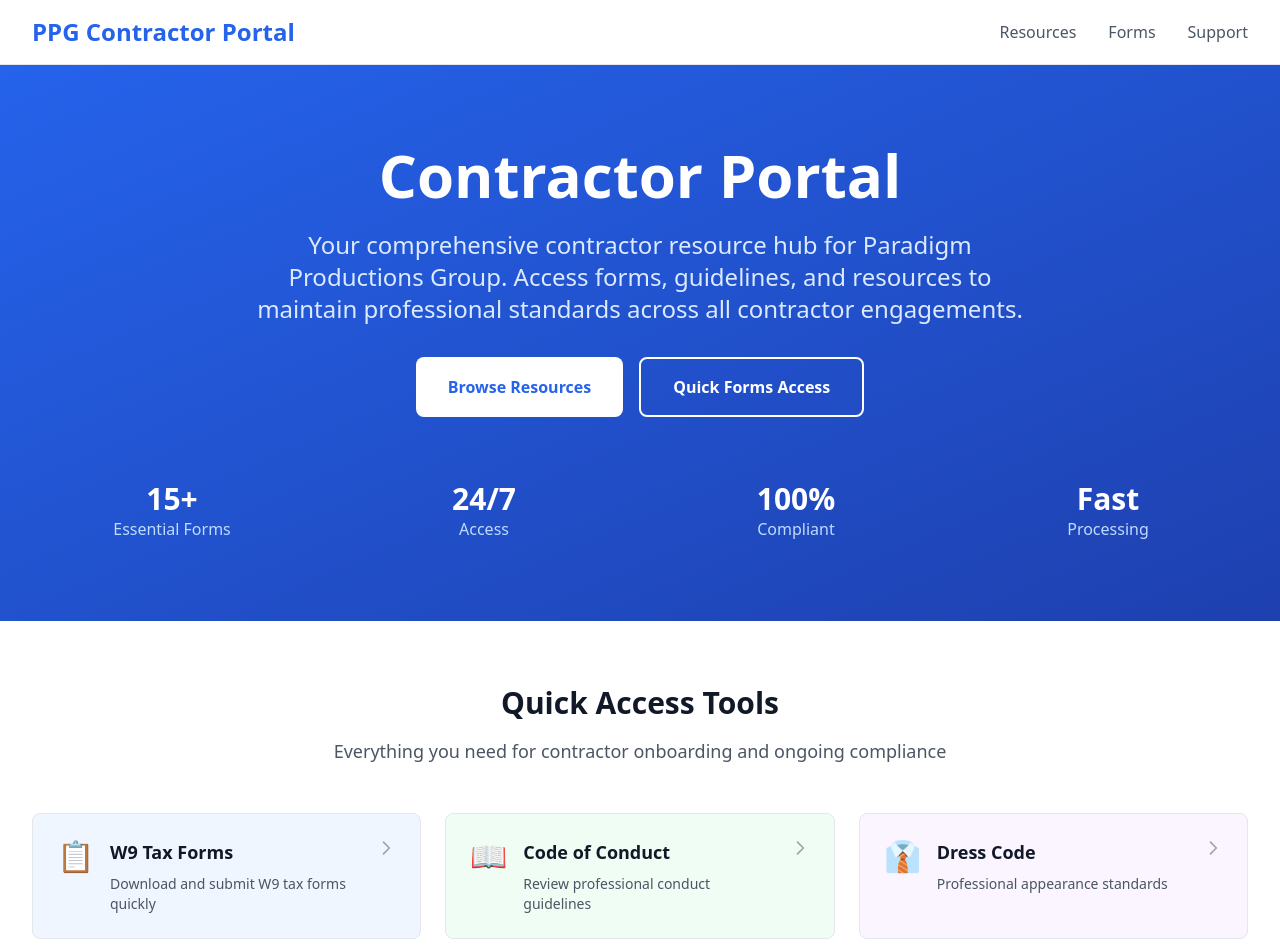
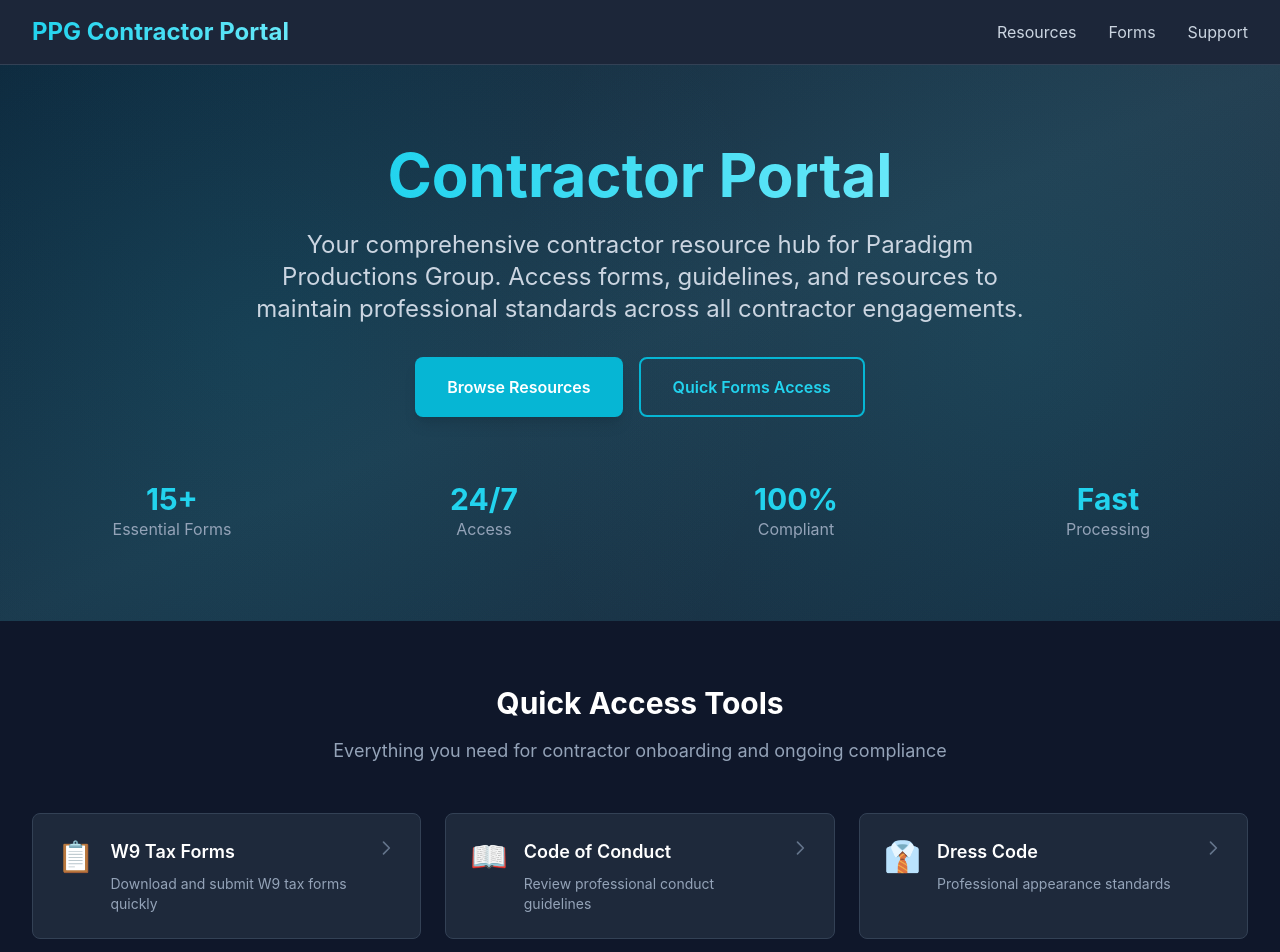
Before and after one commit to Jrocchetti/Contractor-Resource-Center, a Next.js app: page / in a window 1280 px wide. Shown: the top 952 px of the page. Built offline with nearby package versions, Linux system fonts and the light colour scheme.

Commit message:
Update styling to match Brand Central: Dark theme with teal accents, modern cards, and professional layout

```diff
--- a/src/app/globals.css
+++ b/src/app/globals.css
@@ -2,40 +2,41 @@
 @tailwind components;
 @tailwind utilities;
 
+/* Brand Central inspired dark theme */
 :root {
-  --foreground-rgb: 0, 0, 0;
-  --background-start-rgb: 214, 219, 220;
-  --background-end-rgb: 255, 255, 255;
-}
-
-@media (prefers-color-scheme: dark) {
-  :root {
-    --foreground-rgb: 255, 255, 255;
-    --background-start-rgb: 0, 0, 0;
-    --background-end-rgb: 0, 0, 0;
-  }
+  --foreground-rgb: 255, 255, 255;
+  --background-start-rgb: 15, 23, 42;
+  --background-end-rgb: 30, 41, 59;
 }
 
 body {
   color: rgb(var(--foreground-rgb));
   background: linear-gradient(
       to bottom,
-      transparent,
+      rgb(var(--background-start-rgb)),
       rgb(var(--background-end-rgb))
-    )
-    rgb(var(--background-start-rgb));
+    );
+  min-height: 100vh;
 }
 
 @layer components {
   .btn-primary {
-    @apply bg-primary-600 text-white px-6 py-3 rounded-lg font-medium hover:bg-primary-700 transition-colors duration-200;
+    @apply bg-primary-500 text-white px-6 py-3 rounded-lg font-medium hover:bg-primary-600 transition-all duration-300 shadow-lg hover:shadow-xl;
   }
 
   .btn-secondary {
-    @apply bg-gray-100 text-gray-800 px-6 py-3 rounded-lg font-medium hover:bg-gray-200 transition-colors duration-200;
+    @apply bg-gray-700 text-gray-100 px-6 py-3 rounded-lg font-medium hover:bg-gray-600 transition-all duration-300 border border-gray-600;
   }
 
   .card {
-    @apply bg-white rounded-lg shadow-md border border-gray-200 p-6;
+    @apply bg-gray-800 rounded-lg shadow-xl border border-gray-700 p-6 hover:border-primary-500 transition-all duration-300;
+  }
+
+  .card-light {
+    @apply bg-gray-900/50 backdrop-blur-sm rounded-lg shadow-xl border border-gray-700/50 p-6 hover:border-primary-500/50 transition-all duration-300;
+  }
+
+  .text-gradient {
+    @apply bg-gradient-to-r from-primary-400 to-primary-300 bg-clip-text text-transparent;
   }
 }
--- a/src/app/layout.tsx
+++ b/src/app/layout.tsx
@@ -13,7 +13,7 @@ export default function RootLayout({
 }) {
   return (
     <html lang="en">
-      <body className="min-h-screen bg-gray-50">
+      <body className="min-h-screen bg-gray-900 text-gray-100">
         {children}
       </body>
     </html>
--- a/src/components/Footer.tsx
+++ b/src/components/Footer.tsx
@@ -1,17 +1,17 @@
 export default function Footer() {
   return (
-    <footer className="bg-gray-900 text-white py-12">
+    <footer className="bg-gray-900 text-gray-300 py-12 border-t border-gray-800">
       <div className="max-w-7xl mx-auto px-4 sm:px-6 lg:px-8">
         <div className="grid grid-cols-1 md:grid-cols-4 gap-8">
           {/* Company Info */}
           <div className="col-span-1 md:col-span-2">
-            <h3 className="text-xl font-bold mb-4">PPG Contractor Portal</h3>
-            <p className="text-gray-300 mb-4">
+            <h3 className="text-xl font-bold mb-4 text-primary-400">PPG Contractor Portal</h3>
+            <p className="text-gray-400 mb-4">
               Paradigm Productions Group&apos;s comprehensive contractor resource center.
               Professional tools and resources to maintain consistent standards
               across all contractor engagements.
             </p>
-            <div className="text-gray-400 text-sm">
+            <div className="text-gray-500 text-sm">
               <p>215 E Main Street</p>
               <p>Leesburg, Florida 34748</p>
             </div>
@@ -19,40 +19,40 @@ export default function Footer() {
 
           {/* Quick Links */}
           <div>
-            <h4 className="font-semibold mb-4">Quick Links</h4>
-            <ul className="space-y-2 text-gray-300">
-              <li><a href="/forms/w9" className="hover:text-white transition-colors">W9 Forms</a></li>
-              <li><a href="/resources/code-of-conduct" className="hover:text-white transition-colors">Code of Conduct</a></li>
-              <li><a href="/resources/dress-code" className="hover:text-white transition-colors">Dress Code</a></li>
-              <li><a href="/forms/direct-deposit" className="hover:text-white transition-colors">Direct Deposit</a></li>
-              <li><a href="/forms/insurance" className="hover:text-white transition-colors">Insurance</a></li>
+            <h4 className="font-semibold mb-4 text-white">Quick Links</h4>
+            <ul className="space-y-2 text-gray-400">
+              <li><a href="/forms/w9" className="hover:text-primary-400 transition-colors duration-300">W9 Forms</a></li>
+              <li><a href="/resources/code-of-conduct" className="hover:text-primary-400 transition-colors duration-300">Code of Conduct</a></li>
+              <li><a href="/resources/dress-code" className="hover:text-primary-400 transition-colors duration-300">Dress Code</a></li>
+              <li><a href="/forms/direct-deposit" className="hover:text-primary-400 transition-colors duration-300">Direct Deposit</a></li>
+              <li><a href="/forms/insurance" className="hover:text-primary-400 transition-colors duration-300">Insurance</a></li>
             </ul>
           </div>
 
           {/* Support */}
           <div>
-            <h4 className="font-semibold mb-4">Support</h4>
-            <ul className="space-y-2 text-gray-300">
-              <li><a href="/support" className="hover:text-white transition-colors">Contact Support</a></li>
-              <li><a href="/resources/help" className="hover:text-white transition-colors">Help Resources</a></li>
-              <li><a href="mailto:contractors@paradigmproductionsgroup.com" className="hover:text-white transition-colors">Email Support</a></li>
-              <li><a href="https://paradigmproductionsgroup.com" className="hover:text-white transition-colors">Official Website</a></li>
+            <h4 className="font-semibold mb-4 text-white">Support</h4>
+            <ul className="space-y-2 text-gray-400">
+              <li><a href="/support" className="hover:text-primary-400 transition-colors duration-300">Contact Support</a></li>
+              <li><a href="/resources/help" className="hover:text-primary-400 transition-colors duration-300">Help Resources</a></li>
+              <li><a href="mailto:contractors@paradigmproductionsgroup.com" className="hover:text-primary-400 transition-colors duration-300">Email Support</a></li>
+              <li><a href="https://paradigmproductionsgroup.com" className="hover:text-primary-400 transition-colors duration-300">Official Website</a></li>
             </ul>
           </div>
         </div>
 
-        <div className="border-t border-gray-700 mt-8 pt-8 flex flex-col md:flex-row justify-between items-center">
-          <div className="text-gray-400 text-sm">
+        <div className="border-t border-gray-800 mt-8 pt-8 flex flex-col md:flex-row justify-between items-center">
+          <div className="text-gray-500 text-sm">
             © 2025 Paradigm Productions Group. All rights reserved. | Contractor Portal v1.0
           </div>
           <div className="flex space-x-4 mt-4 md:mt-0">
-            <a href="https://paradigmproductionsgroup.com" className="text-gray-400 hover:text-white transition-colors">
+            <a href="https://paradigmproductionsgroup.com" className="text-gray-500 hover:text-primary-400 transition-colors duration-300">
               <span className="sr-only">Official Website</span>
               <svg className="h-5 w-5" fill="currentColor" viewBox="0 0 20 20">
                 <path fillRule="evenodd" d="M4.083 9h1.946c.089-1.546.383-2.97.837-4.118A6.004 6.004 0 004.083 9zM10 2a8 8 0 100 16 8 8 0 000-16zm0 2c-.076 0-.232.032-.465.262-.238.234-.497.623-.737 1.182-.389.907-.673 2.142-.766 3.556h3.936c-.093-1.414-.377-2.649-.766-3.556-.24-.559-.499-.948-.737-1.182C10.232 4.032 10.076 4 10 4zm3.971 5c-.089-1.546-.383-2.97-.837-4.118A6.004 6.004 0 0115.917 9h-1.946zm-2.003 2H8.032c.093 1.414.377 2.649.766 3.556.24.559.499.948.737 1.182.233.23.389.262.465.262.076 0 .232-.032.465-.262.238-.234.497-.623.737-1.182.389-.907.673-2.142.766-3.556zm1.166 4.118c.454-1.147.748-2.572.837-4.118h1.946a6.004 6.004 0 01-2.783 4.118zm-6.268 0C6.412 13.97 6.118 12.546 6.03 11H4.083a6.004 6.004 0 002.783 4.118z" clipRule="evenodd" />
               </svg>
             </a>
-            <a href="mailto:contractors@paradigmproductionsgroup.com" className="text-gray-400 hover:text-white transition-colors">
+            <a href="mailto:contractors@paradigmproductionsgroup.com" className="text-gray-500 hover:text-primary-400 transition-colors duration-300">
               <span className="sr-only">Email</span>
               <svg className="h-5 w-5" fill="currentColor" viewBox="0 0 20 20">
                 <path d="M2.003 5.884L10 9.882l7.997-3.998A2 2 0 0016 4H4a2 2 0 00-1.997 1.884z" />
--- a/src/components/Header.tsx
+++ b/src/components/Header.tsx
@@ -7,25 +7,25 @@ export default function Header() {
   const [isMenuOpen, setIsMenuOpen] = useState(false)
 
   return (
-    <header className="bg-white shadow-sm border-b border-gray-200">
+    <header className="bg-gray-800/90 backdrop-blur-md shadow-lg border-b border-gray-700">
       <div className="max-w-7xl mx-auto px-4 sm:px-6 lg:px-8">
         <div className="flex justify-between items-center h-16">
           {/* Logo */}
           <div className="flex items-center">
-            <Link href="/" className="text-2xl font-bold text-primary-600">
+            <Link href="/" className="text-2xl font-bold text-gradient">
               PPG Contractor Portal
             </Link>
           </div>
 
           {/* Desktop Navigation */}
           <nav className="hidden md:flex space-x-8">
-            <Link href="#resources" className="text-gray-600 hover:text-primary-600 transition-colors">
+            <Link href="#resources" className="text-gray-300 hover:text-primary-400 transition-colors duration-300">
               Resources
             </Link>
-            <Link href="#forms" className="text-gray-600 hover:text-primary-600 transition-colors">
+            <Link href="#forms" className="text-gray-300 hover:text-primary-400 transition-colors duration-300">
               Forms
             </Link>
-            <Link href="#support" className="text-gray-600 hover:text-primary-600 transition-colors">
+            <Link href="#support" className="text-gray-300 hover:text-primary-400 transition-colors duration-300">
               Support
             </Link>
           </nav>
@@ -34,7 +34,7 @@ export default function Header() {
           <div className="md:hidden">
             <button
               onClick={() => setIsMenuOpen(!isMenuOpen)}
-              className="text-gray-600 hover:text-primary-600 focus:outline-none"
+              className="text-gray-300 hover:text-primary-400 focus:outline-none transition-colors duration-300"
             >
               <svg className="h-6 w-6" fill="none" viewBox="0 0 24 24" stroke="currentColor">
                 <path strokeLinecap="round" strokeLinejoin="round" strokeWidth={2} d="M4 6h16M4 12h16M4 18h16" />
@@ -45,15 +45,15 @@ export default function Header() {
 
         {/* Mobile Navigation */}
         {isMenuOpen && (
-          <div className="md:hidden py-4 border-t border-gray-200">
+          <div className="md:hidden py-4 border-t border-gray-700">
             <div className="flex flex-col space-y-4">
-              <Link href="#resources" className="text-gray-600 hover:text-primary-600 transition-colors">
+              <Link href="#resources" className="text-gray-300 hover:text-primary-400 transition-colors duration-300">
                 Resources
               </Link>
-              <Link href="#forms" className="text-gray-600 hover:text-primary-600 transition-colors">
+              <Link href="#forms" className="text-gray-300 hover:text-primary-400 transition-colors duration-300">
                 Forms
               </Link>
-              <Link href="#support" className="text-gray-600 hover:text-primary-600 transition-colors">
+              <Link href="#support" className="text-gray-300 hover:text-primary-400 transition-colors duration-300">
                 Support
               </Link>
             </div>
--- a/src/components/Hero.tsx
+++ b/src/components/Hero.tsx
@@ -1,21 +1,27 @@
 export default function Hero() {
   return (
-    <section className="bg-gradient-to-br from-primary-600 to-primary-800 text-white py-20">
-      <div className="max-w-7xl mx-auto px-4 sm:px-6 lg:px-8">
+    <section className="bg-gradient-to-br from-gray-900 via-gray-800 to-gray-900 text-white py-20 relative overflow-hidden">
+      {/* Background Pattern */}
+      <div className="absolute inset-0 bg-gradient-to-r from-primary-500/10 to-primary-300/10"></div>
+      <div className="absolute inset-0" style={{
+        backgroundImage: `radial-gradient(circle at 20% 50%, rgba(6, 182, 212, 0.1) 0%, transparent 50%), radial-gradient(circle at 80% 50%, rgba(6, 182, 212, 0.1) 0%, transparent 50%)`
+      }}></div>
+
+      <div className="max-w-7xl mx-auto px-4 sm:px-6 lg:px-8 relative z-10">
         <div className="text-center">
           <h1 className="text-4xl md:text-6xl font-bold mb-6">
-            Contractor Portal
+            <span className="text-gradient">Contractor Portal</span>
           </h1>
-          <p className="text-xl md:text-2xl text-primary-100 mb-8 max-w-3xl mx-auto">
+          <p className="text-xl md:text-2xl text-gray-300 mb-8 max-w-3xl mx-auto">
             Your comprehensive contractor resource hub for Paradigm Productions Group.
             Access forms, guidelines, and resources to maintain professional standards
             across all contractor engagements.
           </p>
           <div className="flex flex-col sm:flex-row gap-4 justify-center">
-            <button className="bg-white text-primary-600 px-8 py-4 rounded-lg font-semibold hover:bg-gray-100 transition-colors duration-200">
+            <button className="bg-primary-500 text-white px-8 py-4 rounded-lg font-semibold hover:bg-primary-600 transition-all duration-300 shadow-lg hover:shadow-xl hover:scale-105">
               Browse Resources
             </button>
-            <button className="border-2 border-white text-white px-8 py-4 rounded-lg font-semibold hover:bg-white hover:text-primary-600 transition-colors duration-200">
+            <button className="border-2 border-primary-500 text-primary-400 px-8 py-4 rounded-lg font-semibold hover:bg-primary-500 hover:text-white transition-all duration-300">
               Quick Forms Access
             </button>
           </div>
@@ -23,20 +29,20 @@ export default function Hero() {
           {/* Stats */}
           <div className="mt-16 grid grid-cols-2 md:grid-cols-4 gap-8">
             <div className="text-center">
-              <div className="text-3xl font-bold">15+</div>
-              <div className="text-primary-200">Essential Forms</div>
+              <div className="text-3xl font-bold text-primary-400">15+</div>
+              <div className="text-gray-400">Essential Forms</div>
             </div>
             <div className="text-center">
-              <div className="text-3xl font-bold">24/7</div>
-              <div className="text-primary-200">Access</div>
+              <div className="text-3xl font-bold text-primary-400">24/7</div>
+              <div className="text-gray-400">Access</div>
             </div>
             <div className="text-center">
-              <div className="text-3xl font-bold">100%</div>
-              <div className="text-primary-200">Compliant</div>
+              <div className="text-3xl font-bold text-primary-400">100%</div>
+              <div className="text-gray-400">Compliant</div>
             </div>
             <div className="text-center">
-              <div className="text-3xl font-bold">Fast</div>
-              <div className="text-primary-200">Processing</div>
+              <div className="text-3xl font-bold text-primary-400">Fast</div>
+              <div className="text-gray-400">Processing</div>
             </div>
           </div>
         </div>
--- a/src/components/QuickAccessGrid.tsx
+++ b/src/components/QuickAccessGrid.tsx
@@ -7,8 +7,8 @@ const quickAccessItems = [
     description: 'Download and submit W9 tax forms quickly',
     icon: '📋',
     href: '/forms/w9',
-    color: 'bg-blue-50 hover:bg-blue-100',
-    iconColor: 'text-blue-600'
+    color: 'bg-gray-800 hover:bg-gray-700',
+    iconColor: 'text-primary-400'
   },
   {
     id: 'conduct',
@@ -16,8 +16,8 @@ const quickAccessItems = [
     description: 'Review professional conduct guidelines',
     icon: '📖',
     href: '/resources/code-of-conduct',
-    color: 'bg-green-50 hover:bg-green-100',
-    iconColor: 'text-green-600'
+    color: 'bg-gray-800 hover:bg-gray-700',
+    iconColor: 'text-primary-400'
   },
   {
     id: 'dress-code',
@@ -25,8 +25,8 @@ const quickAccessItems = [
     description: 'Professional appearance standards',
     icon: '👔',
     href: '/resources/dress-code',
-    color: 'bg-purple-50 hover:bg-purple-100',
-    iconColor: 'text-purple-600'
+    color: 'bg-gray-800 hover:bg-gray-700',
+    iconColor: 'text-primary-400'
   },
   {
     id: 'direct-deposit',
@@ -34,8 +34,8 @@ const quickAccessItems = [
     description: 'Set up direct deposit for payments',
     icon: '💳',
     href: '/forms/direct-deposit',
-    color: 'bg-yellow-50 hover:bg-yellow-100',
-    iconColor: 'text-yellow-600'
+    color: 'bg-gray-800 hover:bg-gray-700',
+    iconColor: 'text-primary-400'
   },
   {
     id: 'insurance',
@@ -43,8 +43,8 @@ const quickAccessItems = [
     description: 'Upload insurance documentation',
     icon: '🛡️',
     href: '/forms/insurance',
-    color: 'bg-red-50 hover:bg-red-100',
-    iconColor: 'text-red-600'
+    color: 'bg-gray-800 hover:bg-gray-700',
+    iconColor: 'text-primary-400'
   },
   {
     id: 'support',
@@ -52,20 +52,20 @@ const quickAccessItems = [
     description: 'Contact our contractor support team',
     icon: '💬',
     href: '/support',
-    color: 'bg-indigo-50 hover:bg-indigo-100',
-    iconColor: 'text-indigo-600'
+    color: 'bg-gray-800 hover:bg-gray-700',
+    iconColor: 'text-primary-400'
   }
 ]
 
 export default function QuickAccessGrid() {
   return (
-    <section className="py-16 bg-white">
+    <section className="py-16 bg-gray-900">
       <div className="max-w-7xl mx-auto px-4 sm:px-6 lg:px-8">
         <div className="text-center mb-12">
-          <h2 className="text-3xl font-bold text-gray-900 mb-4">
+          <h2 className="text-3xl font-bold text-white mb-4">
             Quick Access Tools
           </h2>
-          <p className="text-lg text-gray-600 max-w-2xl mx-auto">
+          <p className="text-lg text-gray-400 max-w-2xl mx-auto">
             Everything you need for contractor onboarding and ongoing compliance
           </p>
         </div>
@@ -75,21 +75,21 @@ export default function QuickAccessGrid() {
             <Link
               key={item.id}
               href={item.href}
-              className={`${item.color} p-6 rounded-lg border border-gray-200 transition-all duration-200 hover:shadow-md group`}
+              className={`${item.color} p-6 rounded-lg border border-gray-700 transition-all duration-300 hover:shadow-xl hover:border-primary-500 group`}
             >
               <div className="flex items-start space-x-4">
-                <div className={`text-3xl ${item.iconColor} group-hover:scale-110 transition-transform duration-200`}>
+                <div className={`text-3xl ${item.iconColor} group-hover:scale-110 transition-transform duration-300`}>
                   {item.icon}
                 </div>
                 <div className="flex-1">
-                  <h3 className="text-lg font-semibold text-gray-900 mb-2">
+                  <h3 className="text-lg font-semibold text-white mb-2 group-hover:text-primary-400 transition-colors duration-300">
                     {item.title}
                   </h3>
-                  <p className="text-gray-600 text-sm">
+                  <p className="text-gray-400 text-sm">
                     {item.description}
                   </p>
                 </div>
-                <div className="text-gray-400 group-hover:text-gray-600 transition-colors">
+                <div className="text-gray-500 group-hover:text-primary-400 transition-colors duration-300">
                   <svg className="w-5 h-5" fill="none" stroke="currentColor" viewBox="0 0 24 24">
                     <path strokeLinecap="round" strokeLinejoin="round" strokeWidth={2} d="M9 5l7 7-7 7" />
                   </svg>
--- a/tailwind.config.js
+++ b/tailwind.config.js
@@ -8,30 +8,46 @@ module.exports = {
   theme: {
     extend: {
       colors: {
+        // Brand Central inspired color palette
         primary: {
-          50: '#eff6ff',
-          100: '#dbeafe',
-          200: '#bfdbfe',
-          300: '#93c5fd',
-          400: '#60a5fa',
-          500: '#3b82f6',
-          600: '#2563eb',
-          700: '#1d4ed8',
-          800: '#1e40af',
-          900: '#1e3a8a',
+          50: '#ecfeff',
+          100: '#cffafe',
+          200: '#a5f3fc',
+          300: '#67e8f9',
+          400: '#22d3ee',
+          500: '#06b6d4', // Main teal
+          600: '#0891b2',
+          700: '#0e7490',
+          800: '#155e75',
+          900: '#164e63',
         },
         gray: {
-          50: '#f9fafb',
-          100: '#f3f4f6',
-          200: '#e5e7eb',
-          300: '#d1d5db',
-          400: '#9ca3af',
-          500: '#6b7280',
-          600: '#4b5563',
-          700: '#374151',
-          800: '#1f2937',
-          900: '#111827',
+          50: '#f8fafc',
+          100: '#f1f5f9',
+          200: '#e2e8f0',
+          300: '#cbd5e1',
+          400: '#94a3b8',
+          500: '#64748b',
+          600: '#475569',
+          700: '#334155',
+          800: '#1e293b',
+          900: '#0f172a',
+        },
+        dark: {
+          50: '#18181b',
+          100: '#27272a',
+          200: '#3f3f46',
+          300: '#52525b',
+          400: '#71717a',
+          500: '#a1a1aa',
+          600: '#d4d4d8',
+          700: '#e4e4e7',
+          800: '#f4f4f5',
+          900: '#fafafa',
         }
+      },
+      fontFamily: {
+        sans: ['Inter', 'ui-sans-serif', 'system-ui'],
       },
     },
   },
```
Also changed, not shown: src/components/ResourcesSection.tsx (+12 -12 lines).
